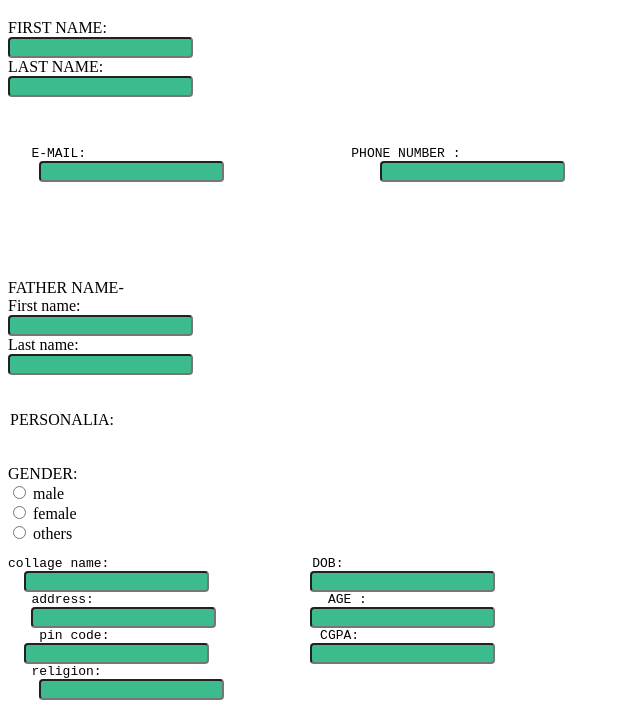
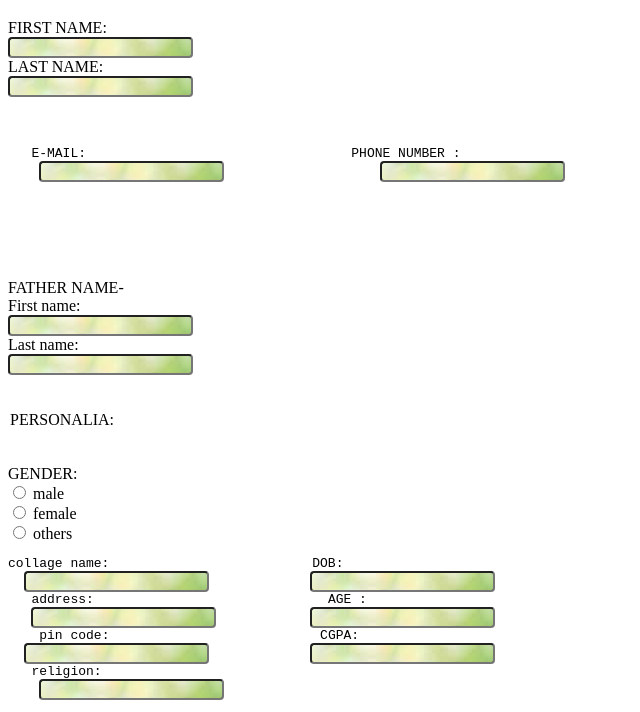
Before and after one commit to Bhuvanbhanamaratti/Bhuvanbhanamaratti.github.io, a plain HTML site: page index.html in a window 1280 px wide. Shown: the part 61-773 px from the top of the page, without its empty margins (0-640 px from the left). Drawn offline with Linux system fonts and the light colour scheme.

Commit message:
Update index.html

```diff
--- a/index.html
+++ b/index.html
@@ -15,7 +15,7 @@ novalidate>
 background-color: #3CBC8D;
   color: white;
   border-radius: 4px;
-background-image:url('PNG image (.png)');
+background-image:url('img.png');
 }
 
 
```
